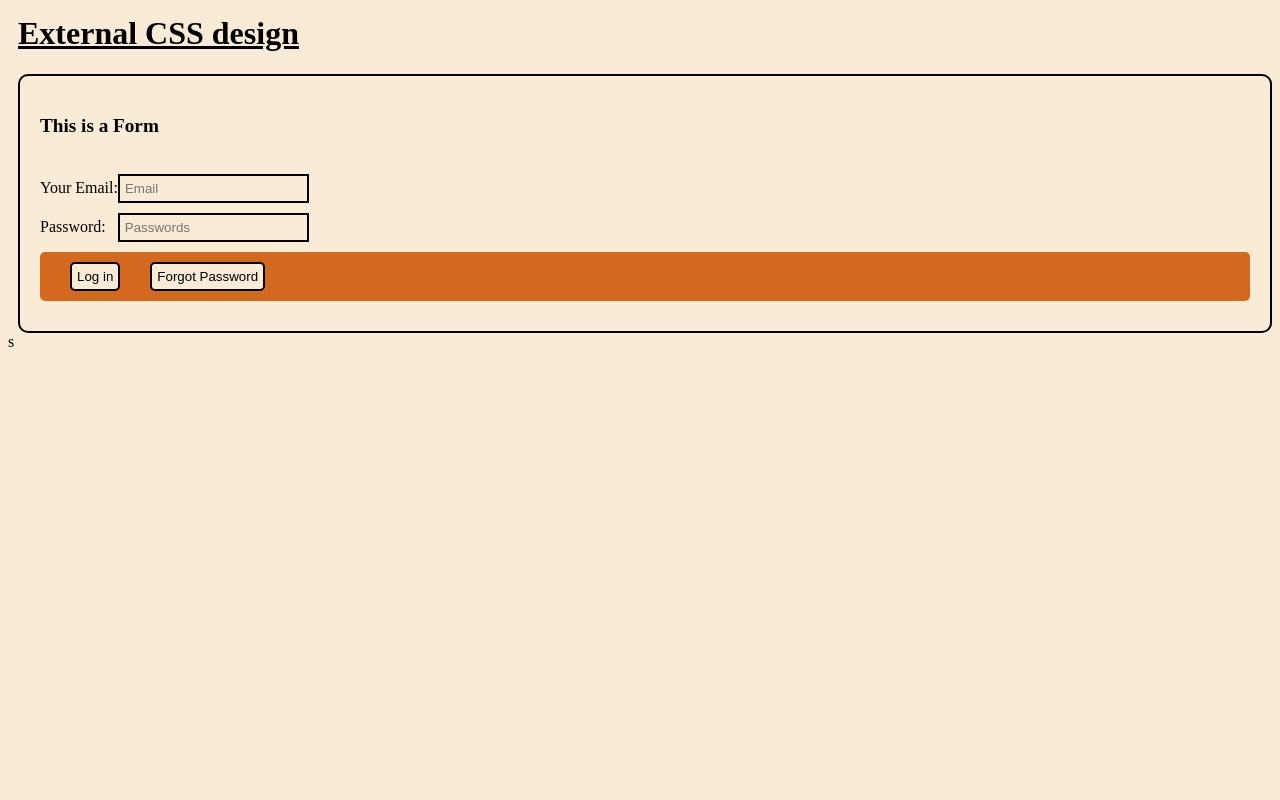
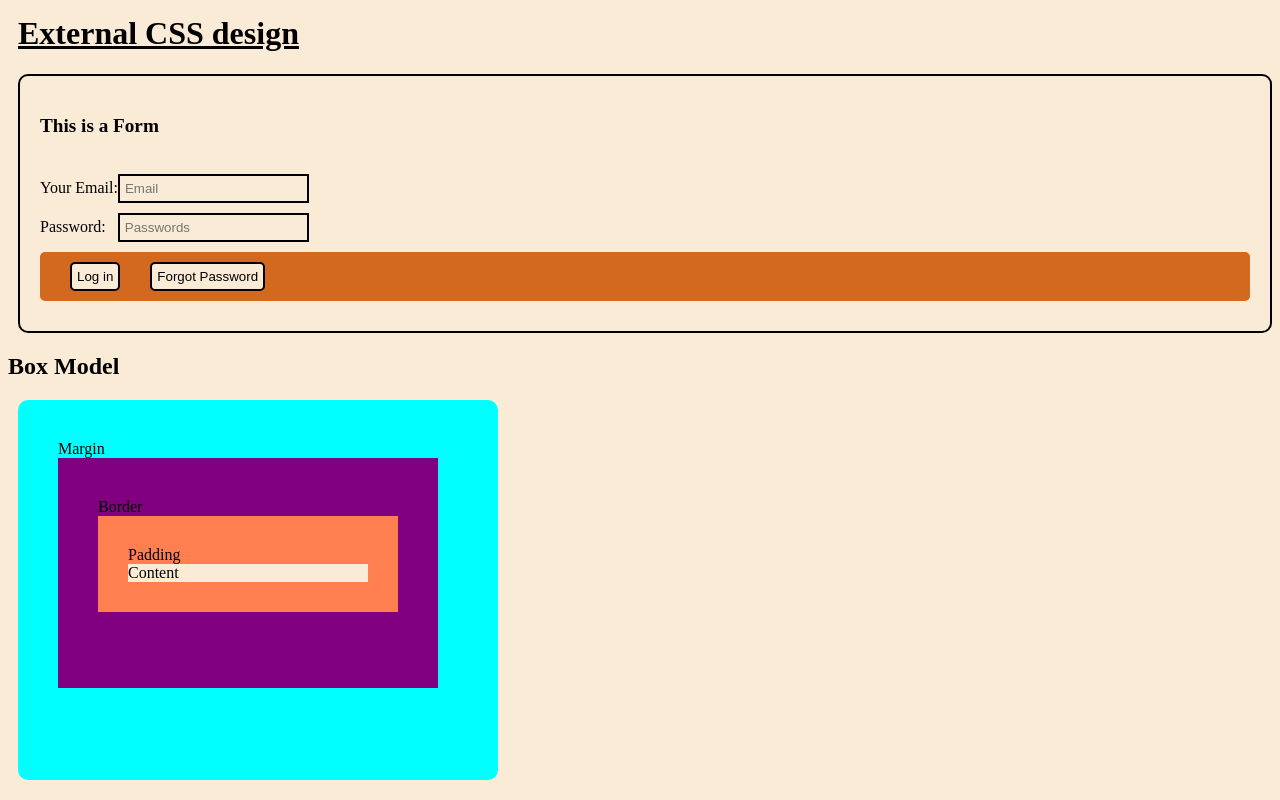
Before and after one commit to shahriareemonDev-code/My-practice-repo, a plain HTML site: page index.html in a window 1280 px wide. Shown: the part 809-1609 px from the top of the page. Before the commit the page ends 1168 px from the top, so only its background shows below. Drawn offline with Linux system fonts and the light colour scheme.

Commit message:
added a box model

```diff
--- a/index.css
+++ b/index.css
@@ -44,7 +44,24 @@
     padding: 5px;
     margin-left:20px;
 }
-
+.margin{
+    background-color: cyan;
+    padding: 40px;
+    width: 400px;
+    height: 300px;
+    margin: 20px 10px;
+    border-radius: 10px;
+}
+.border{
+    background-color: purple;
+    padding: 40px;
+    width: 300px;
+    height: 150px;
+}
+.padding{
+    background-color: coral;
+    padding: 30px;
+}
 *{
     background-color: antiquewhite;
 }
--- a/index.html
+++ b/index.html
@@ -63,5 +63,17 @@
        </div>
 
     </div>
+     <!-- Box Model -->
+      <h2>Box Model</h2>
+
+      <div class="margin"> Margin
+        <div class="border"> Border
+            <div class="padding"> Padding
+                <div>
+                    Content
+                </div>
+            </div>
+        </div>
+      </div>
 </body>
-</html>s
+</html>
```
